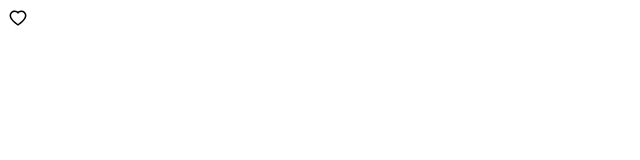
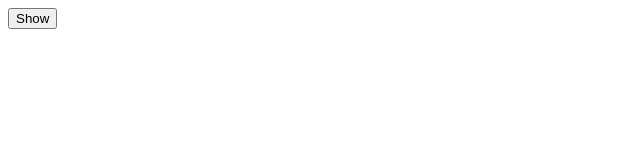
Before and after one commit to SushyamNagallapati/react-app, a React (Vite) app: page / in a window 1280 px wide. Shown: the top 160 px of the page, without its empty margins (0-640 px from the left). Built offline with nearby package versions, Linux system fonts and the light colour scheme.

Commit message:
Understanding State Hook

```diff
--- a/src/App.tsx
+++ b/src/App.tsx
@@ -1,9 +1,24 @@
-import Like from "./components/Like";
+// Understanding State Hook
+
+// 1. React updates state asynchronously.
+// 2. State is stored outside of components.
+// 3. Use hooks at the top level of component.
+
+import { useState } from "react";
 
 function App() {
+  const [isVisible, setVisibility] = useState(false);
+  let count = 0;
+
+  const handleClick = () => {
+    setVisibility(true);
+    count++;
+    console.log(isVisible);
+  };
+
   return (
     <div>
-      <Like onClick={() => console.log("clicked!")} />
+      <button onClick={handleClick}>Show</button>
     </div>
   );
 }
```
